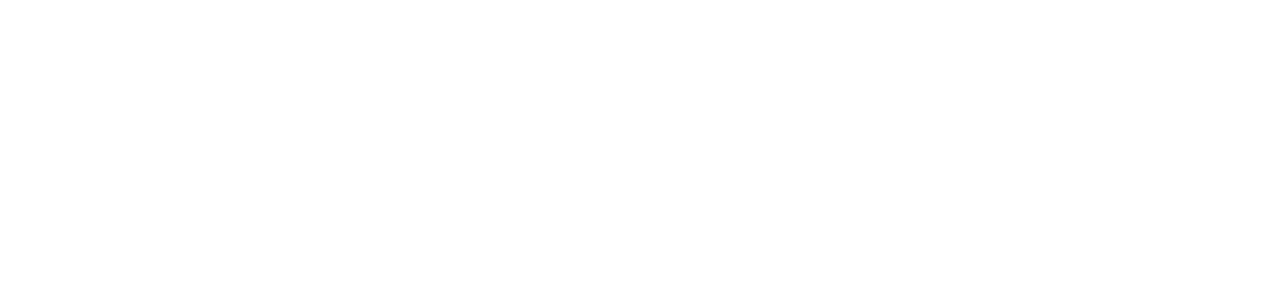
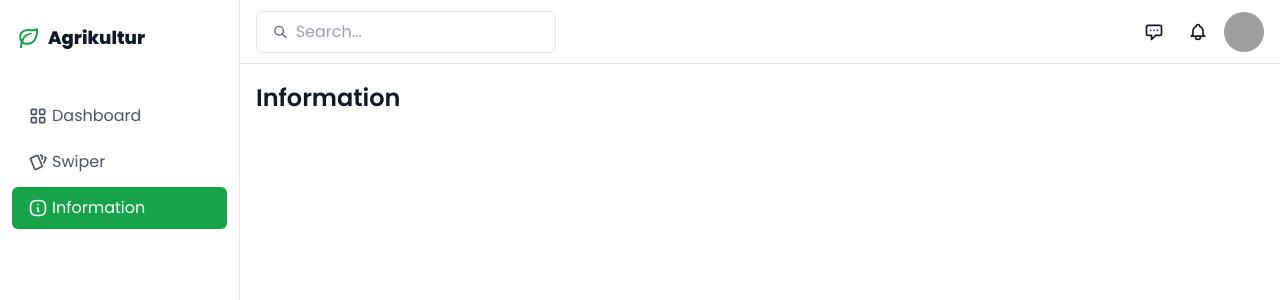
Before and after one commit to fajarfadillahh/agrikultur-project, a React (Vite) app: page /information in a window 1280 px wide. Before the commit this address had no page. Shown: the top 300 px of the page. Built offline with nearby package versions, Linux system fonts and the light colour scheme; grey boxes are pictures that could not be loaded.

Commit message:
create: Information page

```diff
--- a/src/App.jsx
+++ b/src/App.jsx
@@ -5,6 +5,8 @@
 import Login from "./pages/Login";
 import Register from "./pages/Register";
 import Dashboard from "./pages/Dashboard";
+import Swiper from "./pages/Swiper";
+import Information from "./pages/Information";
 
 // import components
 import Layout from "./components/Layout";
@@ -15,6 +17,8 @@
       <Routes>
         <Route path="/" element={<Layout />}>
           <Route index element={<Dashboard />} />
+          <Route path="swiper" element={<Swiper />} />
+          <Route path="information" element={<Information />} />
         </Route>
 
         <Route path="/login" element={<Login />} />
--- a/src/pages/Dashboard.jsx
+++ b/src/pages/Dashboard.jsx
@@ -3,7 +3,7 @@
 const Dashboard = () => {
   return (
     <div className="flex flex-col gap-4">
-      <h1>Dashboard</h1>
+      <h1 className="text-[24px] font-semibold text-gray-900">Dashboard</h1>
     </div>
   );
 };
--- /dev/null
+++ b/src/pages/Information.jsx
@@ -0,0 +1,11 @@
+import React from "react";
+
+const Information = () => {
+  return (
+    <div className="flex flex-col gap-4">
+      <h1 className="text-[24px] font-semibold text-gray-900">Information</h1>
+    </div>
+  );
+};
+
+export default Information;
--- /dev/null
+++ b/src/pages/Swiper.jsx
@@ -0,0 +1,11 @@
+import React from "react";
+
+const Swiper = () => {
+  return (
+    <div className="flex flex-col gap-4">
+      <h1 className="text-[24px] font-semibold text-gray-900">Swiper</h1>
+    </div>
+  );
+};
+
+export default Swiper;
```
